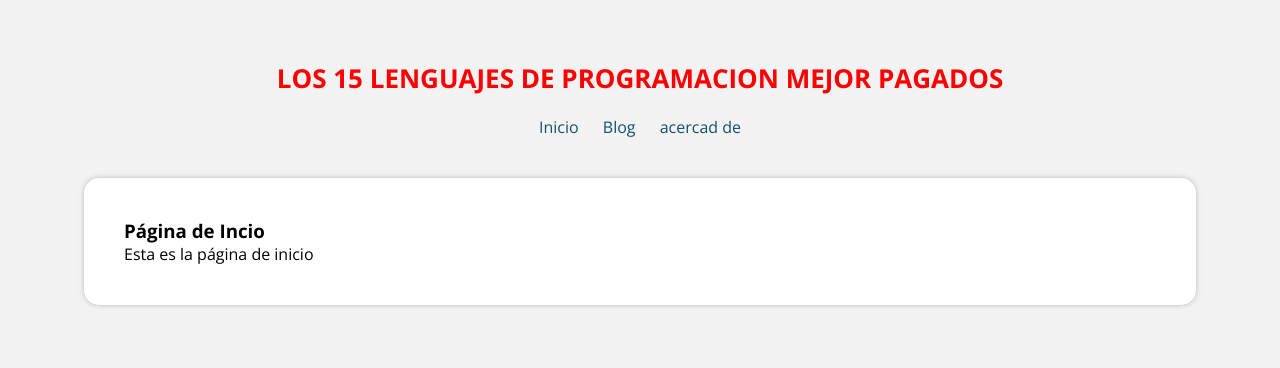
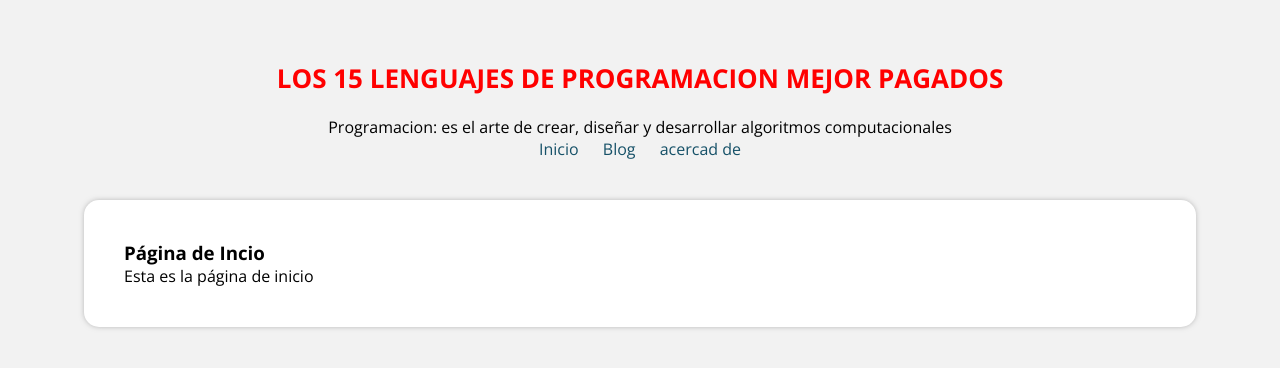
Before and after one commit to yoniescobar/browserRouter_intecap, a React (Create React App) app: page / in a window 1280 px wide. Shown: the top 368 px of the page. Built offline with nearby package versions, Linux system fonts and the light colour scheme.

Commit message:
agrego frase

```diff
--- a/src/components/Header.js
+++ b/src/components/Header.js
@@ -6,6 +6,7 @@ const Header = () => {
   return (
     <ContenedorHeader>
       <Titulo>Los 15 Lenguajes de Programacion Mejor Pagados</Titulo>
+      <p>Programacion: es el arte de crear, diseñar y desarrollar algoritmos computacionales</p>
       <Menu>
         <NavLink to='/'> Inicio</NavLink>
         <NavLink to='/blog'> Blog</NavLink>
```
